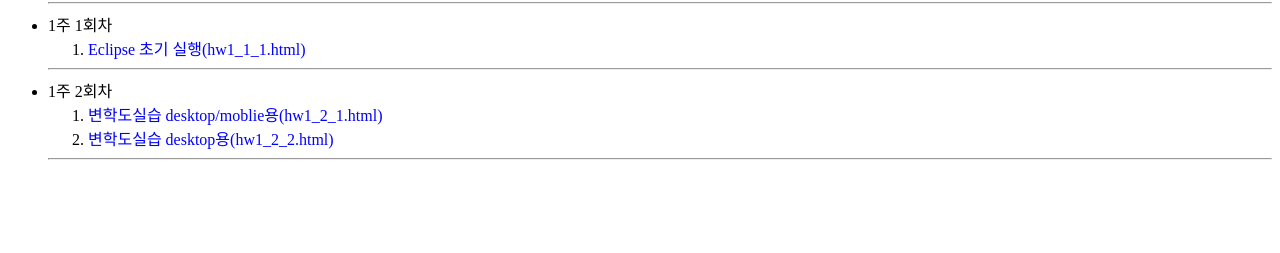
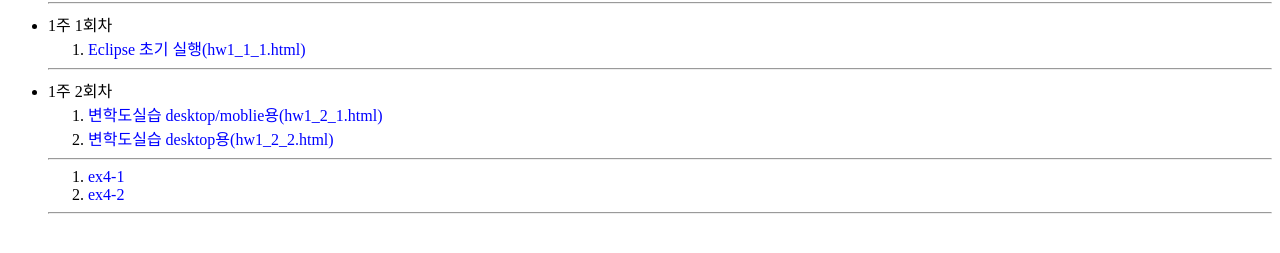
Before and after one commit to kiminho2/kiminho2.github.io, a plain HTML site: page index.html in a window 1280 px wide. Shown: the part 87-340 px from the top of the page. Drawn offline with Linux system fonts and the light colour scheme.

Commit message:
Update index.html

```diff
--- a/index.html
+++ b/index.html
@@ -16,8 +16,12 @@
   </ol><hr/>
   <li> 1주 2회차 </li>
   <ol>
-  <li><a href="https://jsptogo.github.io/java/hw1_2_1.html">변학도실습 desktop/moblie용(hw1_2_1.html)</a></li>
-  <li><a href="https://jsptogo.github.io/java/hw1_2_2.html">변학도실습 desktop용(hw1_2_2.html)</a></li>
+    <li><a href="https://jsptogo.github.io/java/hw1_2_1.html">변학도실습 desktop/moblie용(hw1_2_1.html)</a></li>
+    <li><a href="https://jsptogo.github.io/java/hw1_2_2.html">변학도실습 desktop용(hw1_2_2.html)</a></li>
+  </ol><hr/>
+  <ol>
+    <li><a href="https://kiminho2.github.io/html5/ex4-1.html">ex4-1</a></li>
+    <li><a href="https://kiminho2.github.io/html5/ex4-2.html">ex4-2</a></li>
   </ol><hr/>
   </ul>
 </body></html>
```
